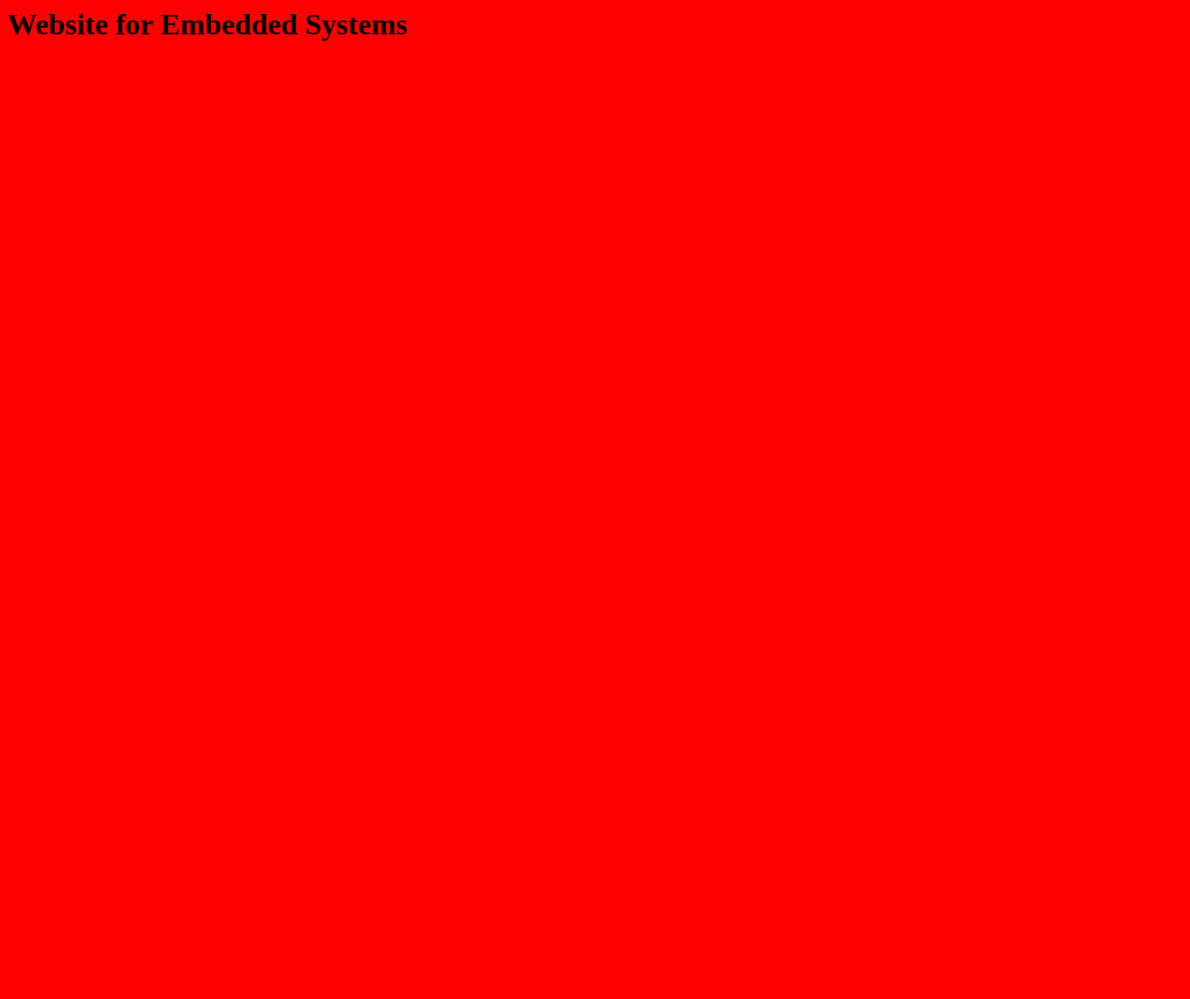
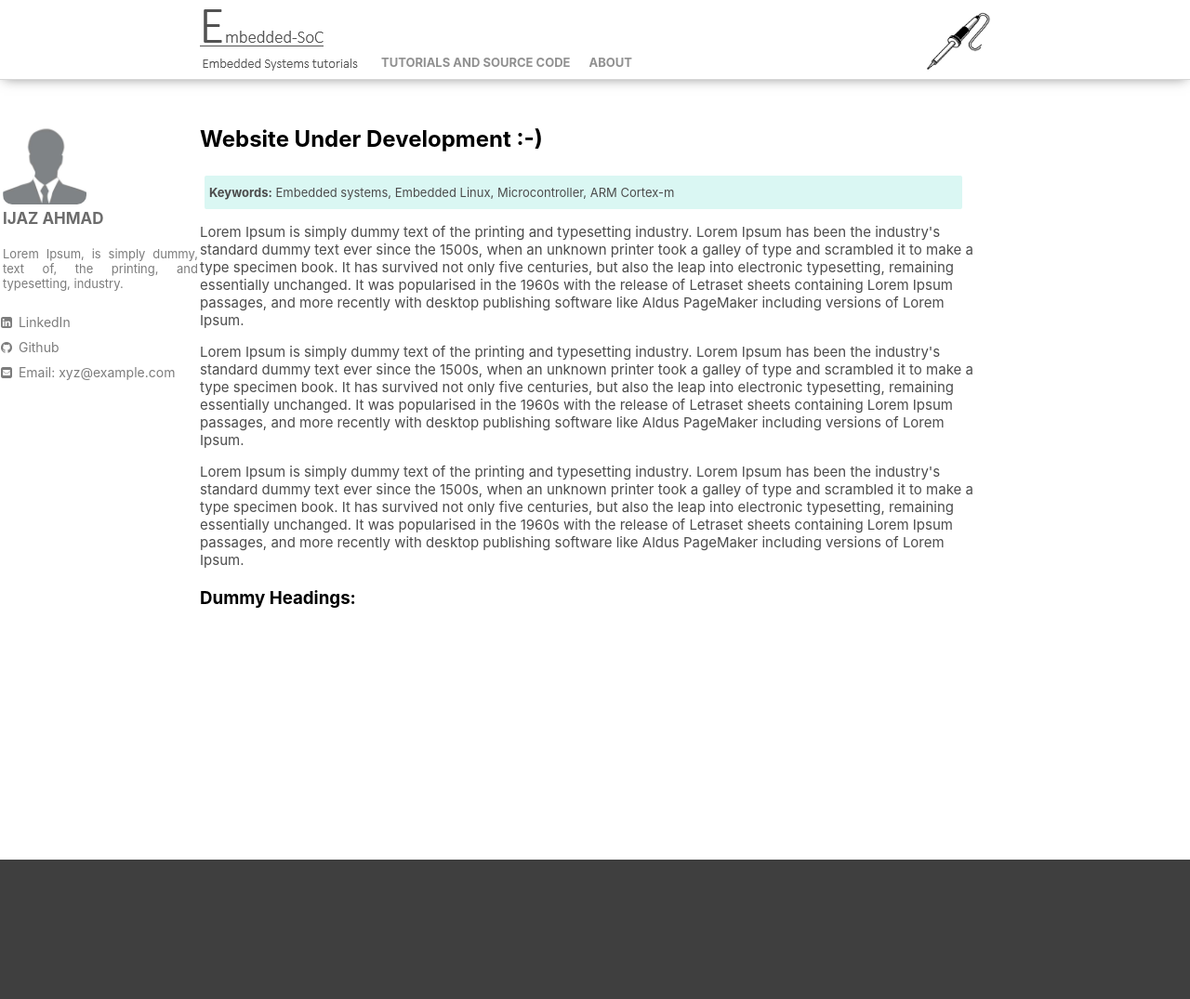
Before and after one commit to embedded-soc/embedded-soc.github.io, a plain HTML site: page index.html in a window 1280 px wide. Shown: the whole page at 93% size. Before the commit the page ends 808 px from the top, so only its background shows below. Drawn offline with Linux system fonts and the light colour scheme.

Commit message:
main index page

```diff
--- a/css/style.css
+++ b/css/style.css
@@ -3,6 +3,156 @@ html {
 }
 
 body {
-	background-color: red;
 	min-height: 100%;
+	top: 0;
+	margin: 0;
+	padding: 0;
+    font-family: -apple-system, ".SFNSText-Regular", "San Francisco", Roboto, "Segoe UI", "Helvetica Neue", "Lucida Grande", Arial, sans-serif;
 }
+
+p {
+	font-size: 15px;
+	font-weight: normal;
+	color: #4C4C4C;
+}
+
+#header {
+	display: block;
+	height: 85px;
+	margin: 0 auto;
+	padding: 0;
+	border-bottom: 1px solid #D6D6D6;
+	box-shadow: 0 2px 13px -4px #7D7D7D;
+	overflow: hidden;
+    position: fixed;
+    top: 0;
+    width: 100%;
+	background-color: #fff;
+}
+
+#header-content, #main-contianer {
+	width: 850px;
+	min-height: 100%;
+	margin: 0 auto;
+}
+#logo {
+	display: block;
+	float: left;
+	width: 175px;
+	margin-top: 6px;
+	margin-right: 20px;
+}
+
+#logo:hover {
+	margin-top: 5px;
+}
+
+#logo-right-img{
+	display: block;
+	float: right;
+	width: 70px;
+	height: 70px;
+	margin-top: 7px;
+}
+
+.menu-items {
+	display: block;
+	float: left;
+	vertical-align: bottom;
+	padding: 0;
+	margin: 59px 20px 0 0;
+	font-size: 13px;
+	font-weight: bold;
+	color: #909090;
+	text-decoration: none;
+}
+
+.menu-items:hover {
+	text-decoration: underline;
+	color: rgb(0,32,96); //#6C6C6C;
+}
+
+#info {
+	position: fixed;
+	top: 120px;
+	left: 0px;
+	max-width: 230px;
+//	border: 1px solid black;
+//	height: 400px;
+//	background-color: red;
+	float: left
+	padding-bottom: 10px;
+}
+
+#info img.author_img {
+    width: 90px;
+    height: 90px;
+//    margin: 0 auto;
+	margin-left: 10px;
+	margin-top: 10px;
+    display: block;
+    border-radius: 10px;
+}
+
+#info p#name  {
+	display: block;
+	color: #6C6C6C;
+	text-align: left;
+	margin: 0;
+	padding: 0;
+	padding-left: 10px;
+	padding-top: 5px;
+	font-size: 17px;
+	font-weight: bold;
+}
+
+#info p#expertise  {
+	display: block;
+	color: #7C7C7C;
+	margin: 0;
+	padding: 0;
+	font-size: 13px;
+	text-align: justify;
+	margin-left: 10px;
+	margin-right: 10px;
+}
+
+.info-references {
+	display: block;
+	float: left;
+	clear: both;
+	color: #7C7C7C;
+	font-size: 14px;
+	padding: 5px 0 5px 5px;
+	text-decoration: none;
+}
+
+#container-body {
+	display: block;
+	width: 850px;
+	margin: 0 auto;
+	height: 100%;
+//	border: 1px solid black;
+	margin-top: 100px;
+	padding-top: 15px;
+}
+
+p.keywords {
+	display: block;
+	margin: 25px 5px 15px 5px;
+	padding: 10px 5px 10px 5px;
+	border-radius: 2px;
+	background-color: #DAF7F3;
+	font-size: 13px;
+	margin-right: 30px;
+
+}
+
+
+#footer {
+	display: block;
+	width: 100%;
+	height: 150px;
+	background-color: #3F3F3F;
+	margin-top: 10px;
+}
--- a/index.html
+++ b/index.html
@@ -2,10 +2,65 @@
 <head>
 	<title> Embedded-SoC </title>
 	<link rel="stylesheet" href="./css/style.css">
+	<link rel="icon" href="./images/favicon.png">
+	<link rel="stylesheet" href="https://cdnjs.cloudflare.com/ajax/libs/font-awesome/4.7.0/css/font-awesome.min.css">
 </head>
 <body>
+	<div id="header-banner-left"></div>
+	<div id="header-banner-right"></div>
 
-	<h1> Website for Embedded Systems </h1>
+	<div id="header">
+		<div id="header-content">
+			<a href="./index.html" id="logo">
+				<img id="logo-left-img" src="./images/logo-gray2.png"/>
+			</a>
+			<a href="#" class="menu-items"> TUTORIALS AND SOURCE CODE </a>
+			<a href="#" class="menu-items"> ABOUT </a>
+			<img id="logo-right-img" src="./images/soldering-iron.png"/>
+		</div>
+	</div>
+
+	<div id="info">
+		<img class="author_img" src="./images/profileimg.jpg"/>
+		<p id="name">IJAZ AHMAD</p> <br/>
+		<p id="expertise">Lorem Ipsum, is simply dummy, text of, the printing, and typesetting, industry.</p>
+		<br>
+		<!--
+		<a class="info-references" href=""><i class="fa fa-fw fa-map-marker" aria-hidden="true"></i> Pakistan</a>
+		-->
+		<a class="info-references" href=""><i class="fa fa-fw fa-linkedin-square" aria-hidden="true"></i> LinkedIn</a>
+		<a class="info-references" href=""><i class="fa fa-fw fa-github" aria-hidden="true"></i> Github</a>
+		<a class="info-references" href=""><i class="fa fa-fw fa-envelope-square" aria-hidden="true"></i> Email: xyz@example.com</a>
+		<br style="clear:both"/>
+</div>
+
+	</div>
+
+	<div id="container-body">
+		<h2 id="heading">Website Under Development :-)<h2>
+
+		<p class="keywords"><span style="font-weight:bold">Keywords:</span> Embedded systems, Embedded Linux, Microcontroller, ARM Cortex-m</p>
+
+		<p>
+		Lorem Ipsum is simply dummy text of the printing and typesetting industry. Lorem Ipsum has been the industry's standard dummy text ever since the 1500s, when an unknown printer took a galley of type and scrambled it to make a type specimen book. It has survived not only five centuries, but also the leap into electronic typesetting, remaining essentially unchanged. It was popularised in the 1960s with the release of Letraset sheets containing Lorem Ipsum passages, and more recently with desktop publishing software like Aldus PageMaker including versions of Lorem Ipsum.
+		</p>
+		<p>
+		Lorem Ipsum is simply dummy text of the printing and typesetting industry. Lorem Ipsum has been the industry's standard dummy text ever since the 1500s, when an unknown printer took a galley of type and scrambled it to make a type specimen book. It has survived not only five centuries, but also the leap into electronic typesetting, remaining essentially unchanged. It was popularised in the 1960s with the release of Letraset sheets containing Lorem Ipsum passages, and more recently with desktop publishing software like Aldus PageMaker including versions of Lorem Ipsum.
+		</p>
+		<p>
+		Lorem Ipsum is simply dummy text of the printing and typesetting industry. Lorem Ipsum has been the industry's standard dummy text ever since the 1500s, when an unknown printer took a galley of type and scrambled it to make a type specimen book. It has survived not only five centuries, but also the leap into electronic typesetting, remaining essentially unchanged. It was popularised in the 1960s with the release of Letraset sheets containing Lorem Ipsum passages, and more recently with desktop publishing software like Aldus PageMaker including versions of Lorem Ipsum.
+		</p>
+		<h3>Dummy Headings:</h3>
+		<p></p>
+		<p></p>
+
+	</div>
+
+	<div id="footer">
+	</div>
+
+	<script src="./js/jquery-3.2.1.min.js"></script>
+	<script src="./js/script.js"></script>
 
 </body>
 </html>
--- /dev/null
+++ b/js/script.js
@@ -0,0 +1,41 @@
+
+function infoPosition () {
+
+}
+
+$( window ).resize(function() {
+	var position;
+
+    if ($(window).width() >= 1310) {
+		$("#info").css("visibility", "visible");
+		position = ((($(window).width() - 850 ) / 2 ) - 230) / 2;
+		$("#info").css("left", parseInt(position));
+	}
+	else {
+		$("#info").css("visibility", "hidden");
+	}
+
+//  $( "#heading" ).prepend( "<div>" + $( window ).width() + "</div>" );
+});
+
+$(document).ready(function() {
+	var position;
+
+    if ($(window).width() >= 970) {
+		$("#info").css("visibility", "visible");
+		position = ((($(window).width() - 850 ) / 2 ) - 230) / 2;
+		$("#info").css("left", parseInt(position));
+	}
+	else {
+		$("#info").css("display", "none");
+	}
+});
+
+$("#logo-left-img").hover(function(){
+
+    $(this).attr("src","./images/logo-color2.png");
+
+	}, function(){
+
+	$(this).attr("src","./images/logo-gray2.png");
+});
```
Also changed, not shown: images/favicon.png (added), images/logo-color2.png (added), images/logo-gray2.png (added), images/logo.png (added), images/profileimg.jpg (added), images/soldering-iron.png (added), js/jquery-3.2.1.min.js (added).
